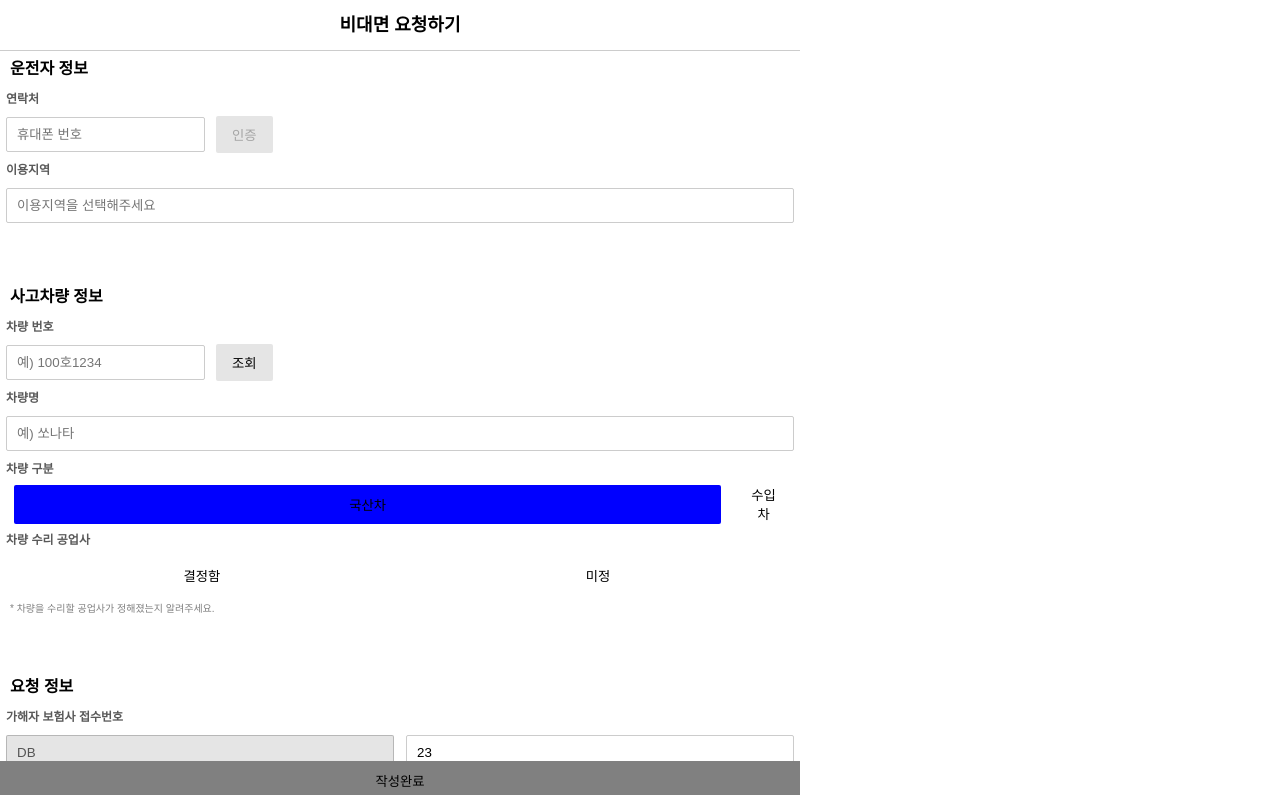
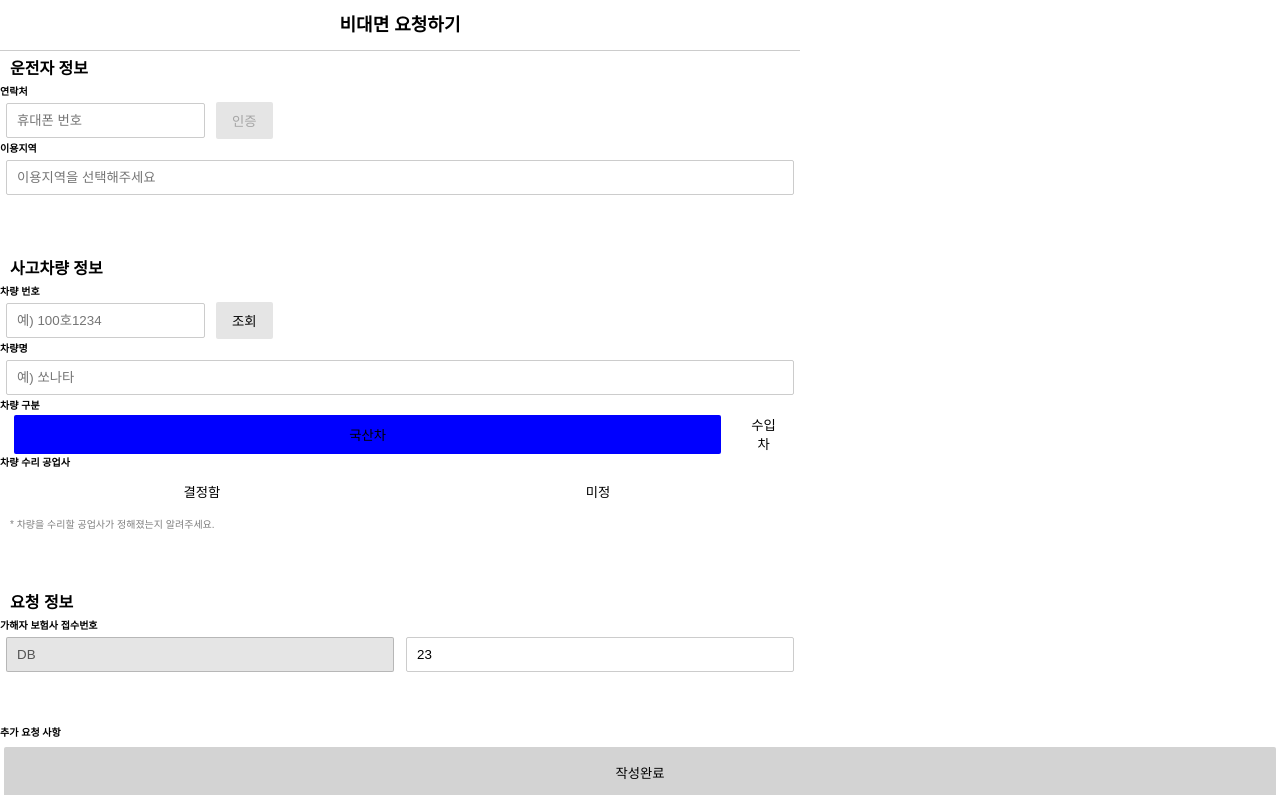
Before and after one commit to sinyaenok/assignment, a React (Vite) app: page /newassi/search in a window 1280 px wide. Shown: the top 795 px of the page. Built offline with nearby package versions, Linux system fonts and the light colour scheme.

Commit message:
refactor:Search

```diff
--- a/src/pages/List/List.jsx
+++ b/src/pages/List/List.jsx
@@ -8,6 +8,7 @@ import styled from "styled-components";
 import ListSearch from "./components/ListSearch";
 import ListTable from "./components/ListTable";
 
+/** ListSearch 컴포넌트와 ListTable을 출력하는 컴포넌트 */
 export default function List() {
   const [searchValue, setSearchValue] = useState(""); //검색어
   const [listData, setListData] = useState([]); //차량 리스트 데이터
--- a/src/pages/List/components/Loading.jsx
+++ b/src/pages/List/components/Loading.jsx
@@ -1,5 +1,7 @@
+//외부 라이브러리
 import PacmanLoader from "react-spinners/PacmanLoader";
 
+/**로딩시 스피너를 출력하는 함수 */
 export default function Loading() {
   return (
     <tr>
--- a/src/pages/Search/Search.jsx
+++ b/src/pages/Search/Search.jsx
@@ -6,11 +6,12 @@ import DriverInfo from "./components/DriverInfo";
 import AcCarInfo from "./components/AcCarInfo";
 import ReqInfo from "./components/ReqInfo";
 
+/**DriverInfo와 AcCarInfo와 ReqInfo컴포넌트를 출력하는 컴포넌트 */
 const Search = () => {
   return (
-    <Container>
+    <SearchContainer>
       <Header>
-        <h1>비대면 요청하기</h1>
+        <h1 className="searchTitle">비대면 요청하기</h1>
       </Header>
       <Main>
         <DriverInfo />
@@ -18,145 +19,50 @@ const Search = () => {
         <ReqInfo />
       </Main>
       <Footer>
-        <div>
-          <button>작성완료</button>
-        </div>
+        <button className="reqBtn">작성완료</button>
       </Footer>
-    </Container>
+    </SearchContainer>
   );
 };
 
 export default Search;
 
 //styled
-const Container = styled.div`
-  display: flex;
-  flex-direction: column;
+const SearchContainer = styled.div`
   max-width: 800px;
-  width: 100%;
-  max-height: 800px;
-  height: 100%;
-
-  h3 {
+  /* h3 {
     font-size: 12px;
     padding: 6px;
     color: rgba(0, 0, 0, 0.65);
-  }
+  } */
 `;
 
 const Header = styled.header`
-  background: #fff;
+  background: white;
+  position: sticky;
+  top: 0;
+  left: 0;
   text-align: center;
   padding: 16px;
   border-bottom: 1px solid rgba(0, 0, 0, 0.2);
-  position: sticky;
-  top: 0;
-  left: 0;
-  h1 {
+  .searchTitle {
     font-size: 18px;
   }
 `;
 const Main = styled.main`
   width: 100%;
-  height: 100%;
 `;
 
 const Footer = styled.footer`
-  position: sticky;
+  position: fixed;
+  width: 100%;
+  height: 55px;
   bottom: 0;
-  button {
+  padding: 2px 4px;
+  .reqBtn {
+    background: lightgray;
     width: 100%;
-    background: gray;
-    padding: 10px;
+    height: 100%;
+    border-radius: 2px;
   }
 `;
-const Section = styled.section`
-  padding-bottom: 50px;
-  h2 {
-    font-size: 16px;
-    padding: 10px;
-  }
-`;
-
-const Form = styled.form`
-  div {
-    margin: 6px;
-    padding: 8px;
-    border: 1px solid rgba(0, 0, 0, 0.2);
-    border-radius: 2px;
-  }
-  input {
-    outline: none;
-    border: 0;
-    width: 100%;
-  }
-`;
-
-const Phone = styled.section`
-  width: 100%;
-  height: 100%;
-  .phoneBox {
-    display: flex;
-  }
-  .btnBox {
-    padding: 5px;
-  }
-`;
-
-const Button = styled.button`
-  background: rgba(0, 0, 0, 0.1);
-  border-radius: 2px;
-  height: 100%;
-  padding: 0px 16px;
-`;
-
-const Button100 = styled(Button)`
-  width: 100%;
-  padding: 10px;
-  margin: 0px 10px;
-`;
-const CarNumber = styled.div`
-  display: flex;
-  .btnBox {
-    padding: 5px;
-  }
-`;
-
-const CarOriginAndFactory = styled.div`
-  .btnBox {
-    display: flex;
-    justify-content: space-around;
-    margin: 4px;
-  }
-  .desc {
-    color: rgba(0, 0, 0, 0.5);
-    padding: 5px 10px;
-  }
-`;
-
-const FormFlex = styled(Form)`
-  display: flex;
-  padding-bottom: 50px;
-  div {
-    width: 100%;
-  }
-  .db {
-    background: none;
-  }
-  .dbBox {
-    background: rgba(0, 0, 0, 0.1);
-  }
-`;
-
-const Request = styled.section`
-  .desc {
-    padding: 10px;
-  }
-  textarea {
-    border: 1px solid rgba(0, 0, 0, 0.1);
-    padding: 10px;
-    outline: none;
-    width: 100%;
-    height: 300px;
-  }
-`;
```
